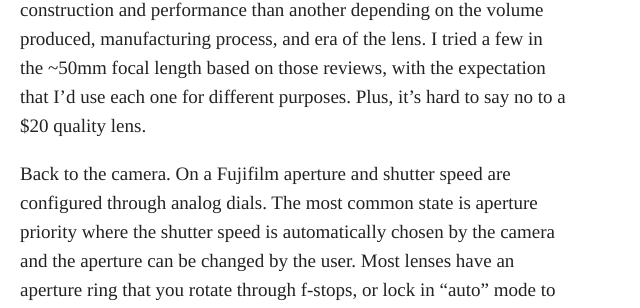
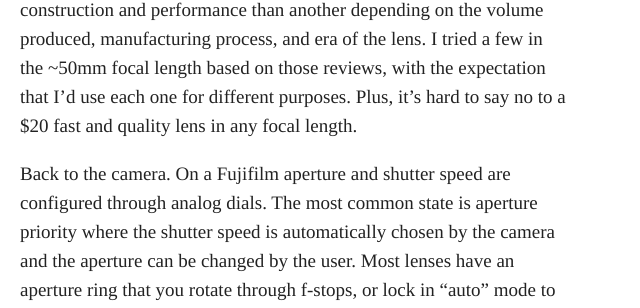
Before and after one commit to mlynch/mlynch.github.com, a Jekyll site: the page built from _posts/2016-03-06-on-mirrorless-cameras.markdown, in a window 1280 px wide. Shown: the part 1069-1377 px from the top of the page, without its empty margins (0-640 px from the left). Built offline with Jekyll 4.4.1, drawn with Linux system fonts in a browser that asks for light colours; Markdown is read by kramdown in place of the engine named in the settings; comment, search, counter and statistics services are not loaded; some of the changed text lies outside the part shown.

Commit message:
Update 2016-03-06-on-mirrorless-cameras.markdown

```diff
--- a/_posts/2016-03-06-on-mirrorless-cameras.markdown
+++ b/_posts/2016-03-06-on-mirrorless-cameras.markdown
@@ -19,7 +19,7 @@ One of the wonderful secrets of the X series, and other mirrorless cameras like
 
 Yes, these lenses are going to be manual-only, but with modern features like Focus Peaking that highlight the in-focus area in the viewfinder, manual becomes much more practical. I bought a few old Rokkor lenses on ebay based on [Rokkor Files](http://www.rokkorfiles.com/Lenses.html) reviews (50mm f/1.4, 58mm f/1.4, 45mm f/2, 28mm f/2.8, and a 135mm f/2.8) for ~$240 with shipping. Five quality lenses for less than the price of one Fujinon 35mm.
 
-You'll notice I bought three lenses in the ~50mm focal length, which seems redundant. One of the fun parts about finding and researching old lenses is hearing about the history of each lens type. I found that, in many cases, one focal length line could be dramatically better in construction and performance than another depending on the volume produced, manufacturing process, and era of the lens. I tried a few in the ~50mm focal length based on those reviews, with the expectation that I'd use each one for different purposes. Plus, it's hard to say no to a $20 quality lens.
+You'll notice I bought three lenses in the ~50mm focal length, which seems redundant. One of the fun parts about finding and researching old lenses is hearing about the history of each lens type. I found that, in many cases, one focal length line could be dramatically better in construction and performance than another depending on the volume produced, manufacturing process, and era of the lens. I tried a few in the ~50mm focal length based on those reviews, with the expectation that I'd use each one for different purposes. Plus, it's hard to say no to a $20 fast and quality lens in any focal length.
 
 Back to the camera. On a Fujifilm aperture and shutter speed are configured through analog dials. The most common state is aperture priority where the shutter speed is automatically chosen by the camera and the aperture can be changed by the user. Most lenses have an aperture ring that you rotate through f-stops, or lock in "auto" mode to push the camera into shutter priority mode. The shutter speed is configured through a classic dial. Both features hark back to film days and force the user to get involved in the photo-making process.
 
```
